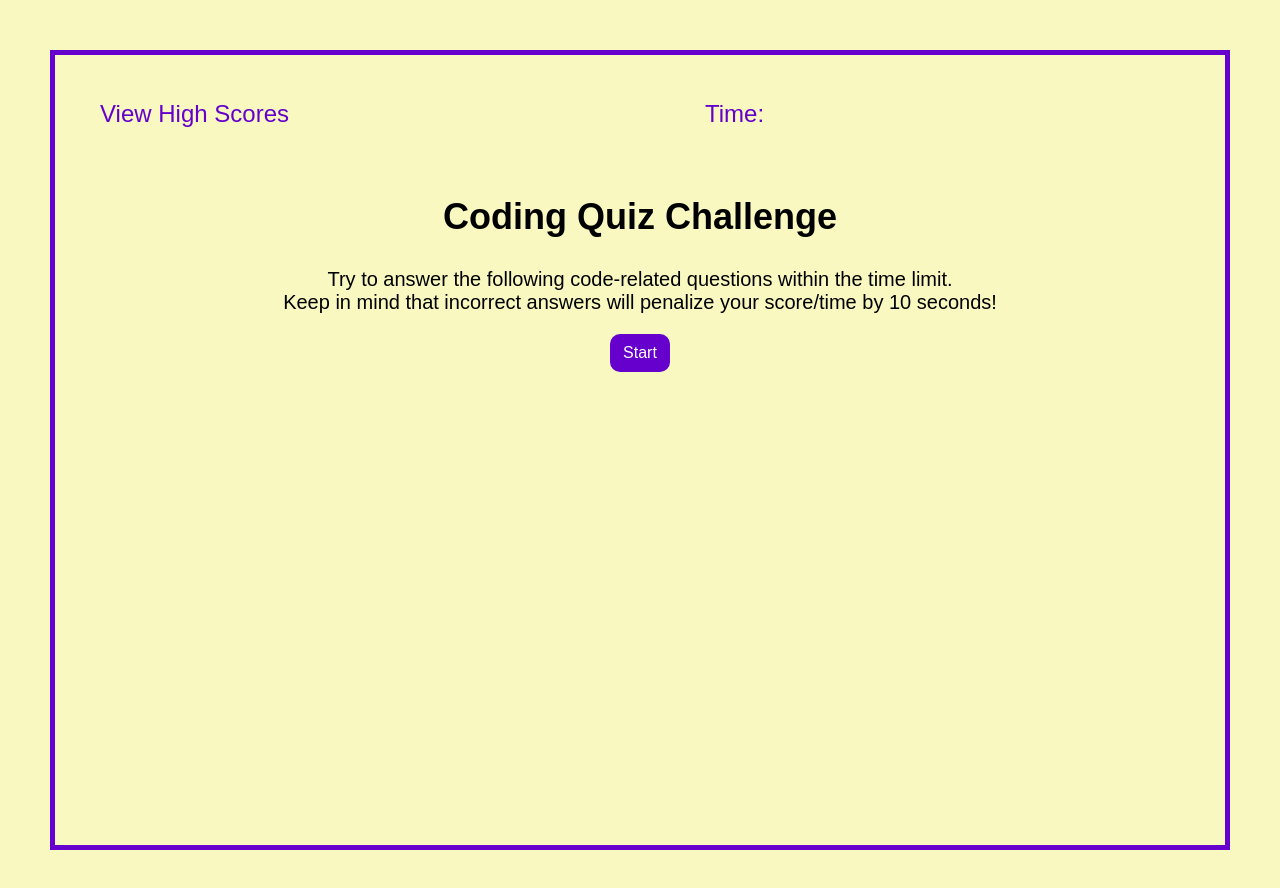
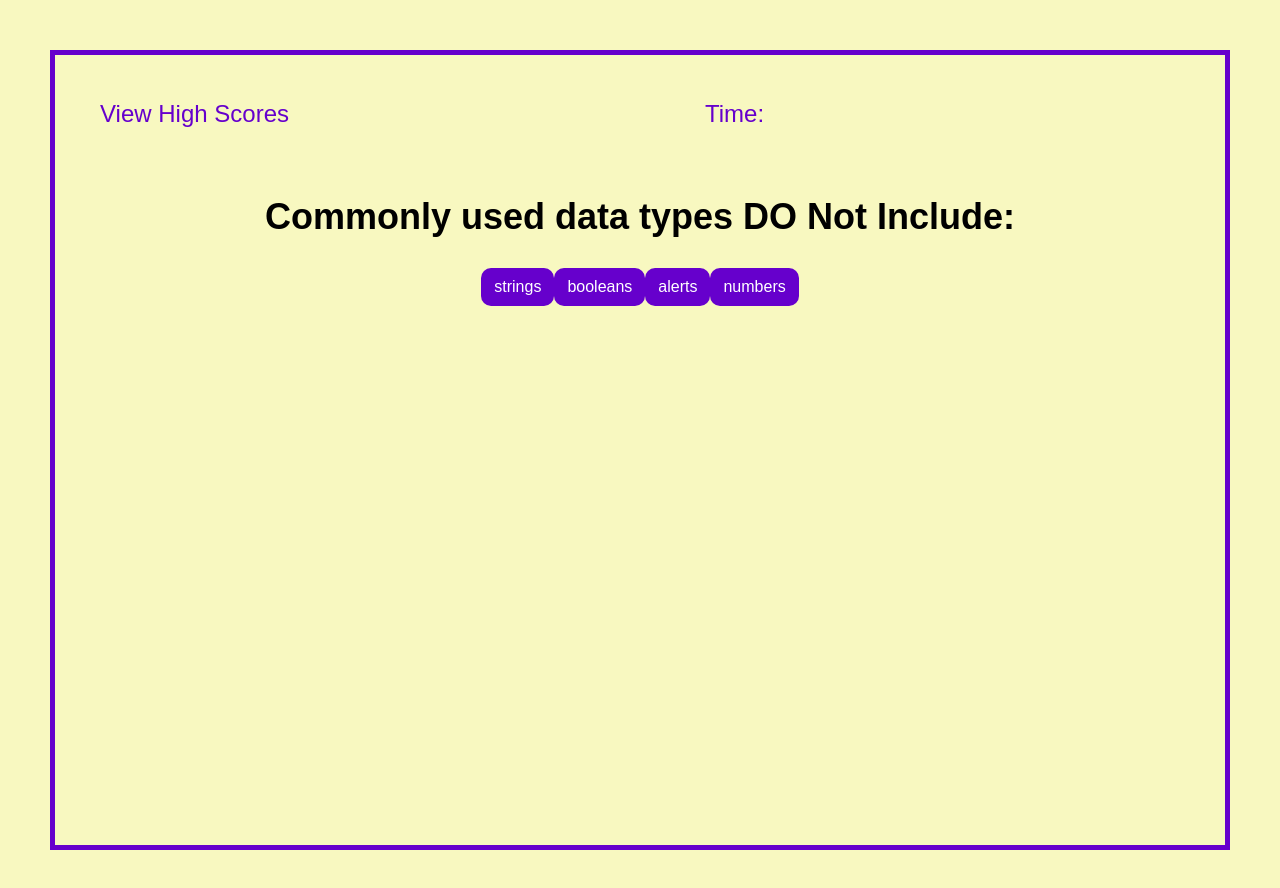
Before and after one commit to cduwors/coding-quiz, a plain HTML site: page index.html in a window 1280 px wide. Both pictures are taken after a click on the button "Start". Drawn offline with Linux system fonts and the light colour scheme.

Commit message:
first quiz question loading

```diff
--- a/assets/script.js
+++ b/assets/script.js
@@ -1,75 +1,102 @@
 var startButton = document.getElementById("startButton");
+var questionList = document.getElementById("quizQuestion");
+var questionNumber = 0;
+var answerList = document.getElementById("answerList");
+var button = console.log("page started");
 
-//create function for start button
-
-//hide quizBox and endBox
+//create event listener for start button that activates change to quiz questions (see bottom line)
 
 function showQuiz() {
 	//clear the div startBox
+	//hide start box and show quiz question box
 	document.getElementById("startBox").innerHTML = "";
 	document.getElementById("quizBox").style.display = "block";
 	document.getElementById("endBox").innerHTML = "";
 	document.getElementById("finalBox").innerHTML = "";
 
+	console.log("In ShowQuiz function");
+	showQuestion();
+
 	//start timer
-	//loop through questions
-	for (let i = 0; i < quizQuestions.length; i++) {
-        document.getElementById("quizQuestion") =
 
+	// document.querySelector("#quizQuestion").innerHTML =
+	// 	quizQuestions[i].question;
+}
+//show question with buttons
+function showQuestion() {
+	var title = document.createElement("h1");
+	title.textContent = quizQuestions[questionNumber].question;
+	questionList.appendChild(title);
+	console.log(title);
+	for (let i = 0; i < 4; i++) {
+		var button = document.createElement("button");
+		// button.classList("answerButton");
+		var answers = quizQuestions[questionNumber].answers[i];
+		button.textContent = answers;
+		answerList.appendChild(button);
 	}
+}
+//check question
+function quesResult() {
+	console.log("in results function");
+	var results = document.createElement("h1");
+	if ((button = quizQuestions[questionNumber].questionAnswer[i])) {
+		results.textContent = "CORRECT!";
+		console.log("correct");
+	} else {
+		results.textContent = "SORRY, THAT IS INCORRECT.";
+		console.log("incorrect");
+	}
+}
 
-	//hide start box and show quiz question box
-	// document.getElementById("startBox").style.display="none"; //to hide
-	// document.getElementById("quizBox").style.display="block"; //to show
-	console.log("in the function");
-}
-//compare and check answer choice - display Correct! or Wrong!
-//if wrong then subtract 10 seconds from timer
-function compareAnswers() {}
+// // function displayAnswers() {
+// // 	for (let i = 0; i < quizQuestions.answers.length; i++) {
+// // 		const element = array[i];
+// // 	}
+// // }
+// //compare and check answer choice - display Correct! or Wrong!
+// //if wrong then subtract 10 seconds from timer
+// function compareAnswers() {}
 
 //create question array
-var quizQuestions = [
+const quizQuestions = [
 	{
-		question1: "Commonly used data types DO Not Include:",
-		answer1: "1. strings",
-        answer2: "2. booleans",
-        answer3: "3. alerts",
-        answer4: "4. numbers",
+		question: "Commonly used data types DO Not Include:",
+		answers: ["strings", "booleans", "alerts", "numbers"],
 		questionAnswer: "booleans",
 	},
 	{
-		question2: "The condition in an if/else statement is enclosed with _________.",
-		answer1: "1. quotes",
-        answer2: "2. curly brackets",
-		answer3: "3. parenthesis",
-		answer4: "4. square brackets",
+		question:
+			"The condition in an if/else statement is enclosed with _________.",
+		answers: ["quotes", "curly brackets", "parenthesis", "square brackets"],
 		questionAnswer: "parenthesis",
 	},
 	{
-		question3: "Arrays in JavaScript can be used to store _________.",
-		answer1: "1. numbers and strings",
-		answer2: "2. other arrays",
-		answer3: "3. booleans",
-		answer4: "4. all of the above",
+		question: "Arrays in JavaScript can be used to store _________.",
+		answers: [
+			"numbers and strings",
+			"other arrays",
+			"booleans",
+			"all of the above",
+		],
 		questionAnswer: "all of the above",
 	},
 	{
-		question4: "String values must be enclosed within _________ when being assigned to variables.",
-		answer1: "1. commas",
-        answer2: "2. curly brackets",
-        answer3: "3. quotes",
-        answer4: "4. parenthesis",
+		question:
+			"String values must be enclosed within _________ when being assigned to variables.",
+		answers: ["commas", "curly brackets", "quotes", "parenthesis"],
 		questionAnswer: "curly brackets",
 	},
 	{
-		question5: "A very useful tool used during development and debugging for printing content to the debugger is _________.",
-		answer1: "1. JavaScript",
-        answer2: "2. terminal/bash",
-		answer3: "3. for loops",
-		answer4: "4. console.log",
+		question:
+			"A very useful tool used during development and debugging for printing content to the debugger is _________.",
+		answers: ["JavaScript", "terminal/bash", "for loops", "console.log"],
 		questionAnswer: "for loops",
 	},
 ];
 
 //start button clicked - hide start info and display first question
 startButton.addEventListener("click", showQuiz);
+
+//event listener for question answer
+button.addEventListener("click", quesResult);
--- a/index.html
+++ b/index.html
@@ -33,16 +33,12 @@
 
 		<!-- quiz question box -->
 		<section id="quizBox">
-			<div class="quizQuestion"><h1></h1>
+			<div id="quizQuestion">
                 <!-- question inserted from Javascript array -->
 			</div>
-			<div class="answerList">
+			<div id="answerList">
 				<!-- answers inserted from Javascript array onto buttons-->
-			<button class="button" id="answer1"></button>
-			<button class="button" id="answer2"></button>
-			<button class="button" id="answer3"></button>
-			<button class="button" id="answer4"></button>
-			<div id="questionAnswer"></div>
+
 		</section>
 
 		<!-- End of quiz summary box-->
```
